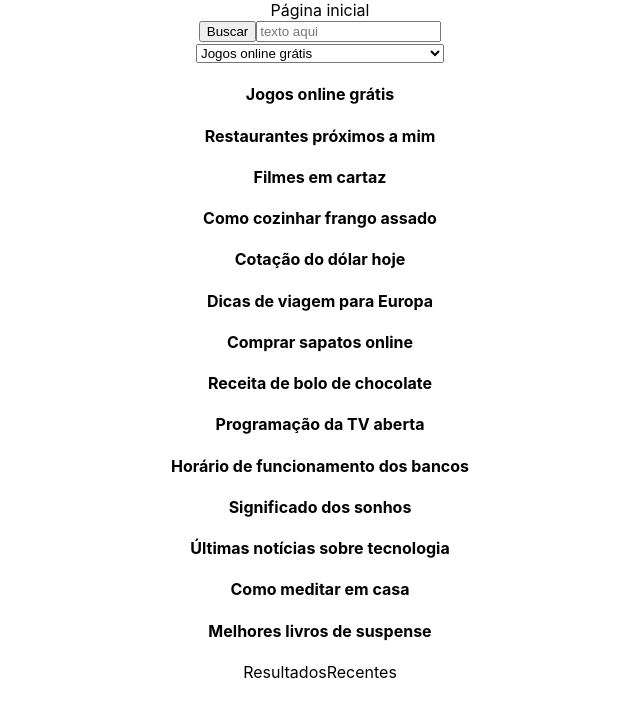
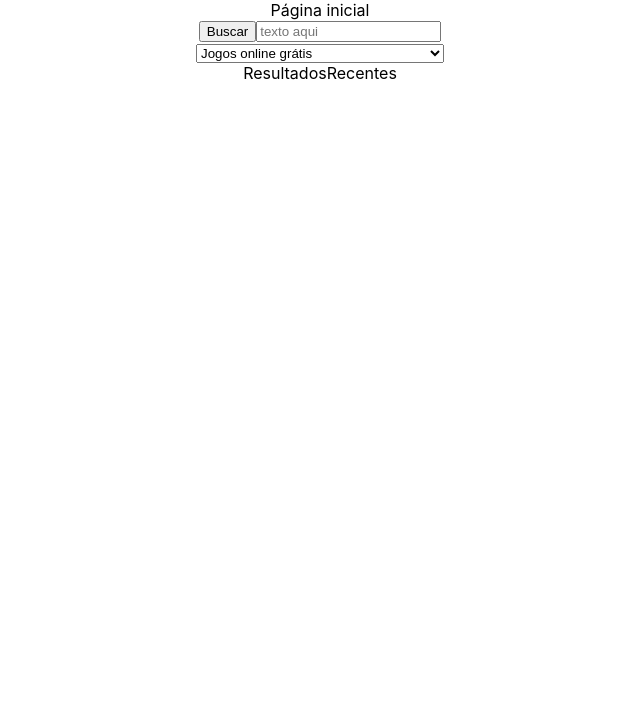
Before and after one commit to Tulio-Colares/teste-busca, a React (Create React App) app: page / in a window 1280 px wide. Shown: the top 718 px of the page, without its empty margins (320-960 px from the left). Built offline with nearby package versions, Linux system fonts and the light colour scheme.

Commit message:
feat: adiciona lista de recentemente buscados

```diff
--- a/src/App.js
+++ b/src/App.js
@@ -1,18 +1,20 @@
-import logo from './logo.svg';
 import './App.css';
+import React, {useState} from 'react'
 import Busca from './components/Busca';
-import Dropdown from './components/Dropdown';
-import TesteFiltro from './components/TesteFiltro';
 import Vitrine from './components/Vitrine';
 import ResultadosRecentes from './components/ResultadosRecentes';
+import { suggestions } from './data/data'
 
 function App() {
+  const [lista, setLista] = useState(suggestions)
+  const [pesquisados, setPesquisados] = useState([])
+
   return (
     <div className="App">
       Página inicial
-      <Busca/>
-      <Vitrine/>
-      <ResultadosRecentes/>
+      <Busca lista={lista} pesquisados={pesquisados} setLista={setLista} setPesquisados={setPesquisados}/>
+      <Vitrine pesquisados={pesquisados}/>
+      <ResultadosRecentes />
     </div>
   );
 }
--- a/src/components/Busca.jsx
+++ b/src/components/Busca.jsx
@@ -1,81 +1,86 @@
 import React, { useState } from 'react'
-//import { suggestions } from '../data/data'
-
-const suggestions = [
-    {
-        id: "83e40486-3938-5cfc-a40a-3519ea8a5ef5",
-        suggestion: "Jogos online grátis"
-    },
-    {
-        id: "1a848698-68c1-5419-b0ee-573539912450",
-        suggestion: "Restaurantes próximos a mim"
-    },
-    {
-        id: "214f4dfd-e12b-5715-a769-93977034f41c",
-        suggestion: "Filmes em cartaz"
-    },
-    {
-        id: "7a0dca00-7e3b-5249-a467-6c9fa239e1d5",
-        suggestion: "Como cozinhar frango assado"
-    },
-    {
-        id: "1cb27f68-f8de-5d03-8d57-a9edee1cb92f",
-        suggestion: "Cotação do dólar hoje"
-    },
-    {
-        id: "b86085b6-8c59-5c11-a359-f5659cd812ef",
-        suggestion: "Dicas de viagem para Europa"
-    },
-    {
-        id: "1eda15c8-df18-567a-af9c-6088ab04dd61",
-        suggestion: "Comprar sapatos online"
-    },
-    {
-        id: "ec70ae9a-72c4-5c23-bc14-295c80818802",
-        suggestion: "Receita de bolo de chocolate"
-    },
-    {
-        id: "fb62c700-994c-5d3a-96c6-d221a880eba1",
-        suggestion: "Programação da TV aberta"
-    },
-    {
-        id: "6abd3b21-d70c-54f8-abe2-a5f434b39944",
-        suggestion: "Horário de funcionamento dos bancos"
-    },
-    {
-        id: "30f9be5e-ebb6-532a-95fd-83074cc5b9d6",
-        suggestion: "Significado dos sonhos"
-    },
-    {
-        id: "3d8c2c06-3edf-5c0b-a606-834fc8ed0aa6",
-        suggestion: "Últimas notícias sobre tecnologia"
-    },
-    {
-        id: "38f3d099-e936-5299-8f63-f80711bf576c",
-        suggestion: "Como meditar em casa"
-    },
-    {
-        id: "2bd734ff-e1af-5b80-a8dc-3adaac951427",
-        suggestion: "Melhores livros de suspense"
-    }
-]
 
 
-const Busca = () => {
-    const [texto, setTexto] = useState("")
-    const [lista, setLista] = useState(suggestions)
+// const suggestions = [
+//     {
+//         id: "83e40486-3938-5cfc-a40a-3519ea8a5ef5",
+//         suggestion: "Jogos online grátis"
+//     },
+//     {
+//         id: "1a848698-68c1-5419-b0ee-573539912450",
+//         suggestion: "Restaurantes próximos a mim"
+//     },
+//     {
+//         id: "214f4dfd-e12b-5715-a769-93977034f41c",
+//         suggestion: "Filmes em cartaz"
+//     },
+//     {
+//         id: "7a0dca00-7e3b-5249-a467-6c9fa239e1d5",
+//         suggestion: "Como cozinhar frango assado"
+//     },
+//     {
+//         id: "1cb27f68-f8de-5d03-8d57-a9edee1cb92f",
+//         suggestion: "Cotação do dólar hoje"
+//     },
+//     {
+//         id: "b86085b6-8c59-5c11-a359-f5659cd812ef",
+//         suggestion: "Dicas de viagem para Europa"
+//     },
+//     {
+//         id: "1eda15c8-df18-567a-af9c-6088ab04dd61",
+//         suggestion: "Comprar sapatos online"
+//     },
+//     {
+//         id: "ec70ae9a-72c4-5c23-bc14-295c80818802",
+//         suggestion: "Receita de bolo de chocolate"
+//     },
+//     {
+//         id: "fb62c700-994c-5d3a-96c6-d221a880eba1",
+//         suggestion: "Programação da TV aberta"
+//     },
+//     {
+//         id: "6abd3b21-d70c-54f8-abe2-a5f434b39944",
+//         suggestion: "Horário de funcionamento dos bancos"
+//     },
+//     {
+//         id: "30f9be5e-ebb6-532a-95fd-83074cc5b9d6",
+//         suggestion: "Significado dos sonhos"
+//     },
+//     {
+//         id: "3d8c2c06-3edf-5c0b-a606-834fc8ed0aa6",
+//         suggestion: "Últimas notícias sobre tecnologia"
+//     },
+//     {
+//         id: "38f3d099-e936-5299-8f63-f80711bf576c",
+//         suggestion: "Como meditar em casa"
+//     },
+//     {
+//         id: "2bd734ff-e1af-5b80-a8dc-3adaac951427",
+//         suggestion: "Melhores livros de suspense"
+//     }
+// ]
+
+
+const Busca = ({lista, setLista, pesquisados, setPesquisados}) => {
+    const [texto, setTexto] = useState('')
+
+
+    const alterarTexto = (e) => {
+        setTexto(e.target.value)
+        console.log(texto)
+    }
 
     const adicionarNaLista = () => {
         const id = lista.length + 1
-        //alert(`${text}`)
         setLista((lista) => [ ...lista,  { id: id, suggestion: texto}])
+        setPesquisados((pesquisados) => [{id: id, suggestion: texto}, ...pesquisados])
         console.log(lista)
     }
 
 
   return (
     <div>
-        <button onClick={adicionarNaLista}>Buscar</button>
+        <button onClick={() => adicionarNaLista()}>Buscar</button>
         <input
             type='text'
             placeholder='texto aqui'
@@ -87,10 +92,10 @@ const Busca = () => {
         <select
             name="itemDeBusca"
             placeholder='Busca'
-            //onChange={alterarTexto}
+            onChange={() => alterarTexto()}
             value={texto}
         >
-            {suggestions.map(suggest => (
+            {lista.map(suggest => (
                 <option>{suggest.suggestion}</option>
             ))}
         </select>
--- a/src/components/Vitrine.jsx
+++ b/src/components/Vitrine.jsx
@@ -1,11 +1,11 @@
 import React from 'react';
 import {suggestions} from '../data/data'
 
-const Vitrine = () => {
+const Vitrine = ({pesquisados}) => {
   return (
     <div>
-        {suggestions.map(suggest => (
-            <h4>{suggest.suggestion}</h4>
+        {pesquisados.map(item => (
+            <h4>{item.suggestion}</h4>
         ))}
     </div>
   )
```
